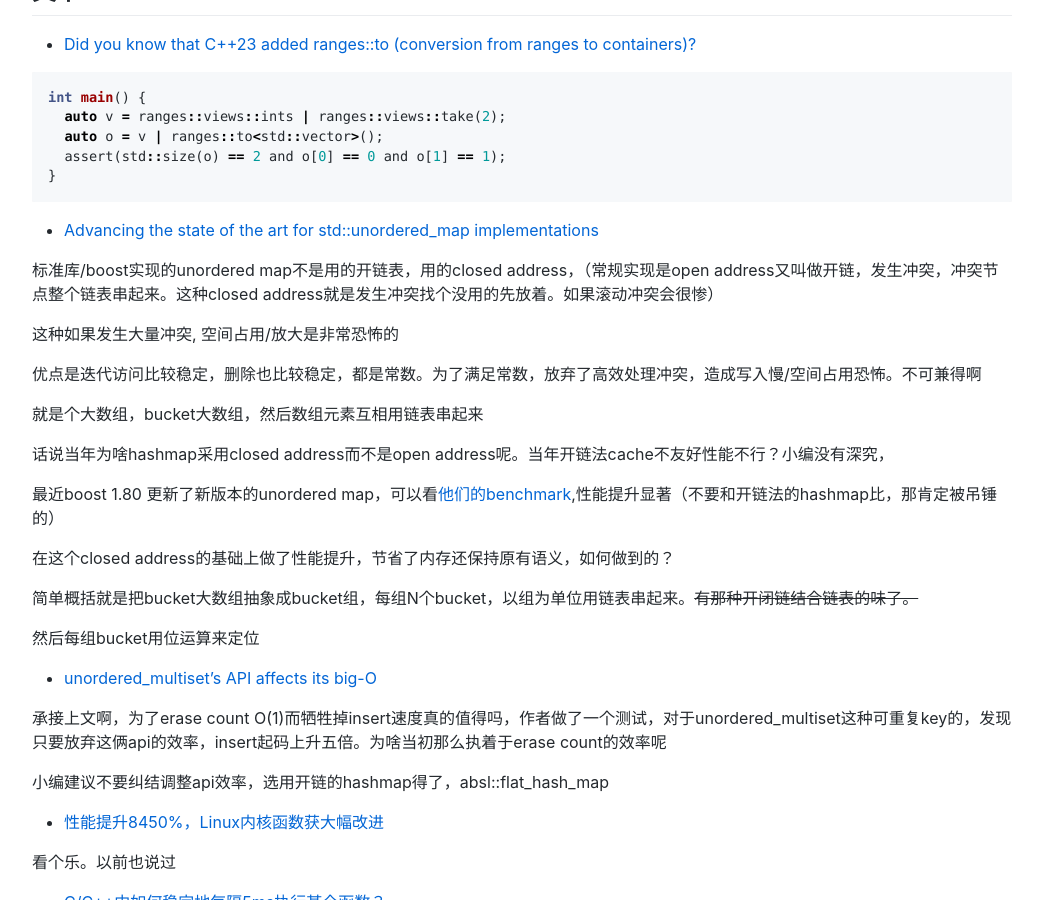
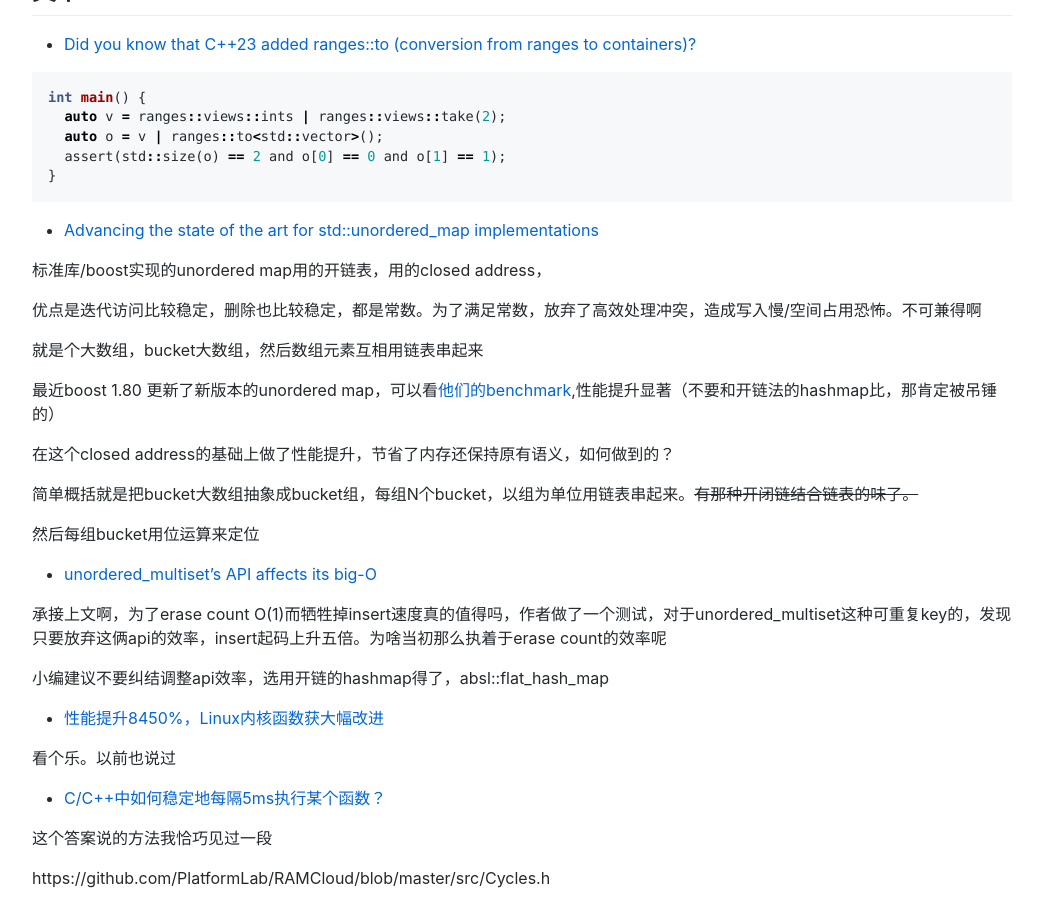
Before and after one commit to wanghenshui/cppweeklynews, a Jekyll site: the page built from posts/068.md, in a window 1280 px wide and 900 px high, scrolled down 668 px. Shown: the whole window, without its empty margins (118-1161 px from the left). Built offline with Jekyll 4.4.1, drawn with Linux system fonts in a browser that asks for light colours; comment, search, counter and statistics services are not loaded.

Commit message:
说反了

```diff
--- a/posts/068.md
+++ b/posts/068.md
@@ -43,16 +43,12 @@ int main() {
 
 - [Advancing the state of the art for std::unordered_map implementations ](https://bannalia.blogspot.com/2022/06/advancing-state-of-art-for.html)
 
-标准库/boost实现的unordered map不是用的开链表，用的closed address，（常规实现是open address又叫做开链，发生冲突，冲突节点整个链表串起来。这种closed address就是发生冲突找个没用的先放着。如果滚动冲突会很惨）
-
-这种如果发生大量冲突, 空间占用/放大是非常恐怖的
-
+标准库/boost实现的unordered map用的开链表，用的closed address，
 
 优点是迭代访问比较稳定，删除也比较稳定，都是常数。为了满足常数，放弃了高效处理冲突，造成写入慢/空间占用恐怖。不可兼得啊
 
 就是个大数组，bucket大数组，然后数组元素互相用链表串起来
 
-话说当年为啥hashmap采用closed address而不是open address呢。当年开链法cache不友好性能不行？小编没有深究，
 
 最近boost 1.80 更新了新版本的unordered map，可以看[他们的benchmark](https://www.boost.org/doc/libs/develop/libs/unordered/doc/html/unordered.html#benchmarks),性能提升显著（不要和开链法的hashmap比，那肯定被吊锤的）
 
```
